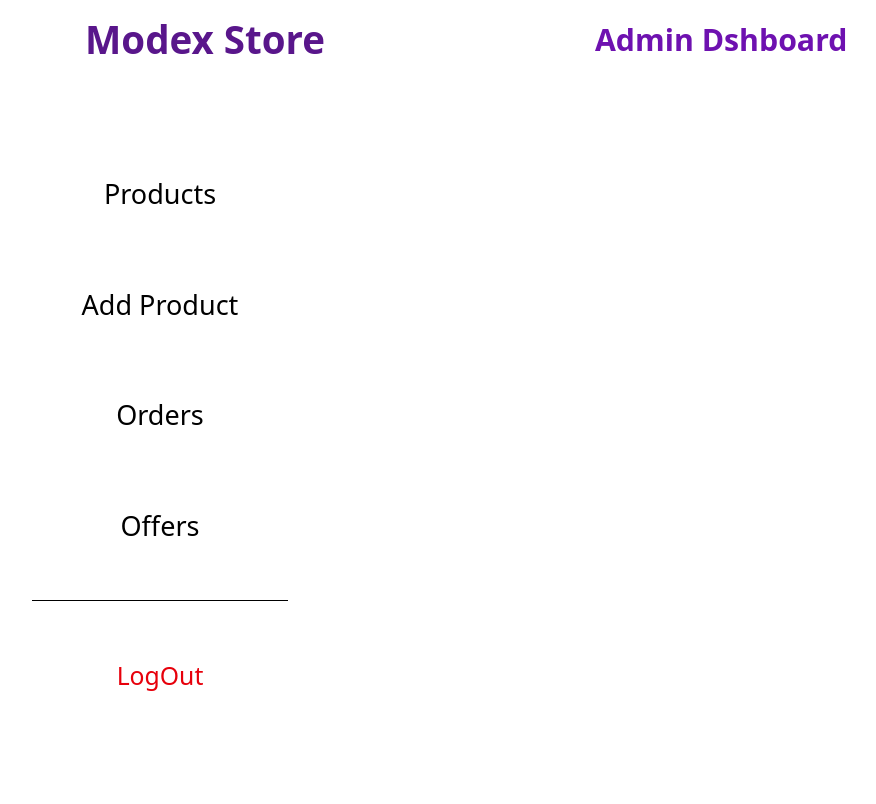
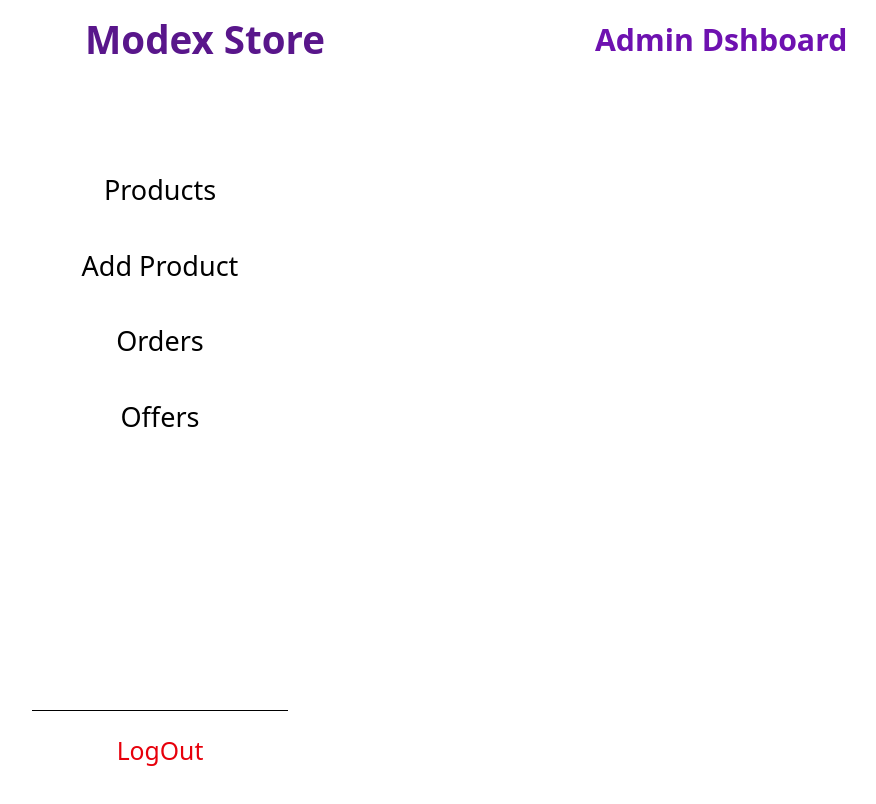
Before and after one commit to ahmed-rmdan/ModexStore, a React (Vite) app: page /admin in a window 1280 px wide. Shown: the top 804 px of the page, without its empty margins (0-876 px from the left). Built offline with nearby package versions, Linux system fonts and the light colour scheme.

Commit message:
dashboard

```diff
--- a/src/compononts/admin/dashboard.tsx
+++ b/src/compononts/admin/dashboard.tsx
@@ -1,23 +1,38 @@
 import React from "react";
 
 import { NavLink } from "react-router-dom";
-
+import { useState } from "react";
 
 
 export const Dshboard:React.FC<{}>=()=>{
-
+const [click,setclick]=useState<boolean>(false)
+function handleclick(){
+    setclick(prev=>!prev)
+}
   return(
 
 
 
-           <div className="flex flex-col gap-[60px] sm:gap-[90px] h-[500px] sm:h-[700px] xl:h-[800px] w-[30%] xl:w-[25%] items-center justify-center bg-white   ">
-                  <div className="flex flex-col items-center justify-center h-[300px] gap-[50px] xl:gap-[70px] text-[6em] ">
-                        <NavLink to={'/admin/products'} className={({isActive})=>isActive?"cursor-pointer text-purple-800 underline ":"cursor-pointer hover:text-purple-800 "}> Products</NavLink>
+           <div className="flex flex-col gap-[35px] sm:gap-[60px]  lg:gap-[40px] ] h-[600px] sm:h-[700px] xl:h-[800px] w-[30%] xl:w-[25%] items-center justify-center bg-white   ">
+                  <div className="flex flex-col items-center justify-start h-[380px] sm:h-[450px] lg:h-[450px] xl:h-[500px] gap-[30px] sm:gap-[35px] lg:gap-[25px] xl:gap-[35px] text-[6em] ">
+                        <button onClick={handleclick} className="cursor-pointer relative hover:text-purple-800 ">
+                        Products
+                                     </button>
+                                    { click? <div className=" flex flex-col lg:min-h-[200px] items-center justify-center xl:mt-[-30px] gap-[10px] text-[0.75em] sm:text-[0.6em] w-[70%] ">
+                                            <NavLink to={'/admin/addproduct'} className={({isActive})=>isActive?"cursor-pointer text-purple-800 underline ":"cursor-pointer hover:text-purple-800 "}> All Product</NavLink>
+                                            <NavLink to={'/admin/addproduct'} className={({isActive})=>isActive?"cursor-pointer text-purple-800 underline ":"cursor-pointer hover:text-purple-800 "}> T-shirts</NavLink>
+                                            <NavLink to={'/admin/addproduct'} className={({isActive})=>isActive?"cursor-pointer text-purple-800 underline ":"cursor-pointer hover:text-purple-800 "}> Pants</NavLink>
+                                            <NavLink to={'/admin/addproduct'} className={({isActive})=>isActive?"cursor-pointer text-purple-800 underline ":"cursor-pointer hover:text-purple-800 "}> Jeans</NavLink>
+                                            <NavLink to={'/admin/addproduct'} className={({isActive})=>isActive?"cursor-pointer text-purple-800 underline ":"cursor-pointer hover:text-purple-800 "}> Socks</NavLink>
+                                            <NavLink to={'/admin/addproduct'} className={({isActive})=>isActive?"cursor-pointer text-purple-800 underline ":"cursor-pointer hover:text-purple-800 "}> Jackets</NavLink>
+                                            <NavLink to={'/admin/addproduct'} className={({isActive})=>isActive?"cursor-pointer text-purple-800 underline ":"cursor-pointer hover:text-purple-800 "}> Shoes</NavLink>
+
+                                     </div>:''}
                 <NavLink to={'/admin/addproduct'} className={({isActive})=>isActive?"cursor-pointer text-purple-800 underline ":"cursor-pointer hover:text-purple-800 "}> Add Product</NavLink>
                 <NavLink className={({isActive})=>isActive?"cursor-pointer text-purple-800 underline ":"cursor-pointer hover:text-purple-800 "}  to={'/admin/orders'}> Orders</NavLink>
                <NavLink className={({isActive})=>isActive?"cursor-pointer underline  text-purple-800":"cursor-pointer hover:text-purple-800 "} to={'/admin/offers'}> Offers</NavLink>
                   </div>
-                  <div className="flex flex-col h-[80px] sm:h-[150px] w-[80%] border-t-1  items-center justify-center ">
+                  <div className="flex flex-col h-[80px] sm:h-[120px] lg:h-[80px] w-[80%] border-t-1  items-center justify-center ">
 
 
 
--- a/src/pages/admin/loginadminpg.tsx
+++ b/src/pages/admin/loginadminpg.tsx
@@ -1,5 +1,5 @@
 import React from "react";
-import { NavLink } from "react-router-dom";
+
 function handlesignin(){
 
 }
@@ -7,7 +7,7 @@ function handlesignin(){
 
 export const Loginadmin:React.FC<{}>=()=>{
     return(
-            <div className=" flex items-center justify-center h-[670px] sm:h-[870px] w-full text-[1.3em] sm:text-[1em]  bg-gray-200">
+            <div className=" flex items-center justify-center h-[670px] sm:h-[870px] w-full text-[1.3em] sm:text-[1.1em]  bg-gray-200">
 
                   <div className="bg-white flex flex-col items-center justify-around h-[50%] sm:h-[70%] rounded-4xl w-[90%] sm:w-[85%]  xl:w-[70%] ">
                       <h1 className=" flex  underline text-purple-800 text-[7em] font-bold justify-center items-center ">Sign In</h1>
```
Also changed, not shown: src/pages/admin/productsadmin.tsx (added).
